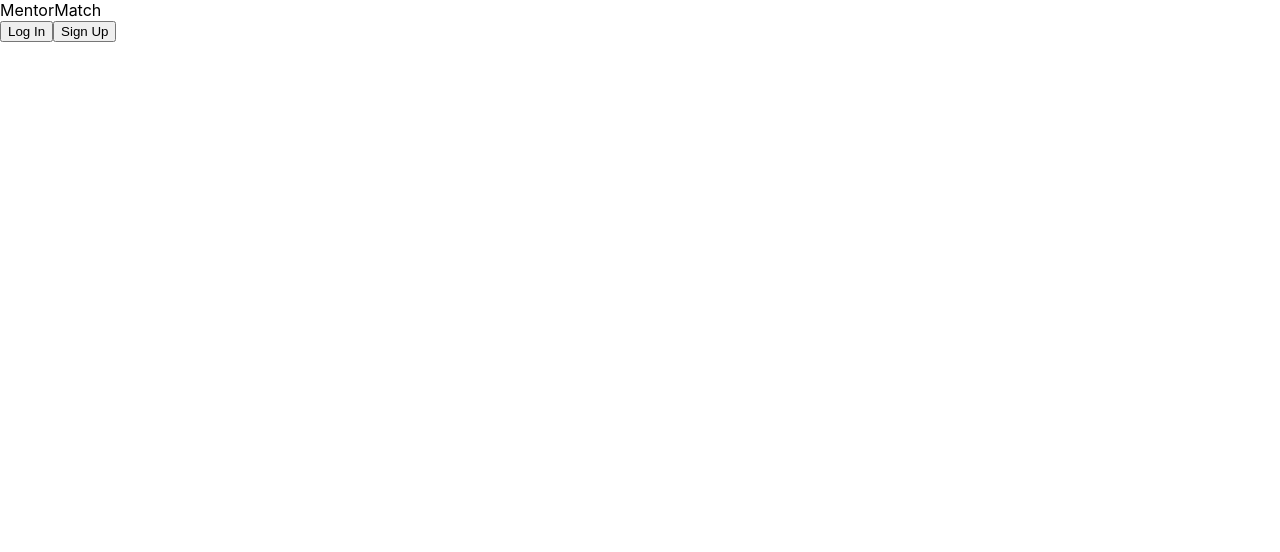
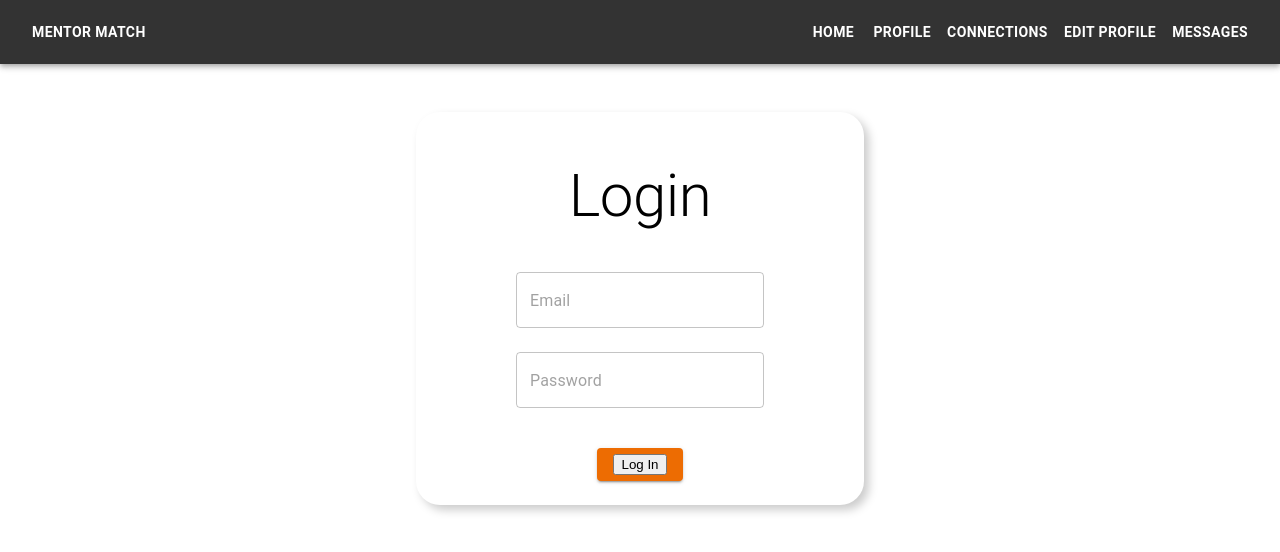
Before and after one commit to habeshongo/mentorMatch, a React (Create React App) app in the folder client/: page / in a window 1280 px wide. Shown: the top 552 px of the page. Built offline with nearby package versions, Linux system fonts and the light colour scheme; no server answers.

Commit message:
add css to pages

```diff
--- a/client/src/App.js
+++ b/client/src/App.js
@@ -1,5 +1,6 @@
 import { Route, Routes } from "react-router-dom";
-import Home from "./Components/home";
+import "./Components/sidebar.css";
+import Home from "./pages/Home";
 import LoginButton from "./Components/login";
 import LogoutButton from "./Components/logout";
 import Profile from "./Components/profile";
@@ -25,7 +26,7 @@ const queryClient = new QueryClient();
 // Provide the client to your App
 function App() {
   return (
-    <div className="App">
+    <div className="App right-block">
       <QueryClientProvider client={queryClient}>
         <BrowserRouter>
           <Auth0ProviderWithNavigate>
--- a/client/src/Components/Connects.js
+++ b/client/src/Components/Connects.js
@@ -1,5 +1,6 @@
 // HeroSection.js
 import React from "react";
+import NavBar from "./Navbar";
 import Container from "@mui/material/Container";
 import Grid from "@mui/material/Grid";
 import Typography from "@mui/material/Typography";
@@ -23,6 +24,7 @@ const ConnectionsSection = () => {
 
   return (
     <Container>
+      <NavBar />
       <div>
         <Typography variant="h4" component="h1">
           Connections
--- a/client/src/Components/Navbar.js
+++ b/client/src/Components/Navbar.js
@@ -9,26 +9,28 @@ const NavBar = () => {
         <AppBar position="static" sx={{ backgroundColor: '#333' }}>
             <Toolbar>
                 <Typography variant="h6" component="div" sx={{ flexGrow: 1 }}>
-                    Mentor Match
+                    <Link to="/connections" style={{ textDecoration: 'none' }}>
+                    <Button color="inherit" sx={{ color: 'white', fontWeight: 'bold' }}>Mentor Match</Button>
+                </Link>
                 </Typography>
 
                 <Link to="/" style={{ textDecoration: 'none' }}>
                     <Button color="inherit" sx={{ color: 'white', fontWeight: 'bold' }}>Home</Button>
                 </Link>
 
-                <Link to="/users" style={{ textDecoration: 'none' }}>
-                    <Button color="inherit" sx={{ color: 'white', fontWeight: 'bold' }}>Users</Button>
-                </Link>
 
-                <Link to="/user" style={{ textDecoration: 'none' }}>
+                <Link to="/profile" style={{ textDecoration: 'none' }}>
                     <Button color="inherit" sx={{ color: 'white', fontWeight: 'bold' }}>Profile</Button>
                 </Link>
 
-                <Link to="/connection" style={{ textDecoration: 'none' }}>
+                <Link to="/connections" style={{ textDecoration: 'none' }}>
                     <Button color="inherit" sx={{ color: 'white', fontWeight: 'bold' }}>Connections</Button>
                 </Link>
+                <Link to="/edit" style={{ textDecoration: 'none' }}>
+                    <Button color="inherit" sx={{ color: 'white', fontWeight: 'bold' }}>Edit Profile</Button>
+                </Link>
 
-                <Link to="/message" style={{ textDecoration: 'none' }}>
+                <Link to="/chat" style={{ textDecoration: 'none' }}>
                     <Button color="inherit" sx={{ color: 'white', fontWeight: 'bold' }}>Messages</Button>
                 </Link>
 
--- a/client/src/Components/OthersProfile.js
+++ b/client/src/Components/OthersProfile.js
@@ -1,4 +1,5 @@
 import React from "react";
+import NavBar from "./Navbar";
 import { useParams } from "react-router-dom";
 import { useQuery } from "@tanstack/react-query";
 import { getProfileById } from "../services/api";
@@ -18,13 +19,14 @@ const OthersProfile = () => {
 
   return (
     <div>
+      <NavBar />
       {isLoading ? <div>Loading...</div> : <div></div>}
       <div className="section">
-        <Box>
+        {/* <Box>
           <Button color="secondary" variant="contained">
             Connect
           </Button>
-        </Box>
+        </Box> */}
         {data && !isLoading && (
           <AshtonProfile
             expertises={data.user.mentorProfile}
--- a/client/src/Components/SendbirdMessenger.js
+++ b/client/src/Components/SendbirdMessenger.js
@@ -1,4 +1,5 @@
 import React, { useState } from "react";
+import NavBar from "./Navbar";
 import { Channel, ChannelList, ChannelSettings } from "@sendbird/uikit-react";
 
 const SendbirdMessenger = () => {
@@ -18,6 +19,8 @@ const SendbirdMessenger = () => {
     channelChatDiv.style.cssFloat = "none";
   };
   return (
+    <div>
+      <NavBar />
     <div className="channel-wrap">
       <div className="channel-list">
         <ChannelList
@@ -47,7 +50,8 @@ const SendbirdMessenger = () => {
         </div>
       )}
     </div>
-  );
-};
+
+      </div>
+)};
 
 export default SendbirdMessenger;
--- a/client/src/Components/login.js
+++ b/client/src/Components/login.js
@@ -6,7 +6,7 @@ const LoginButton = () => {
   const handleLogin = async () => {
     await loginWithRedirect({
       appState: {
-        returnTo: "/profile",
+        returnTo: "/connections",
       },
       // authorizationParams: {
       //   screen_hint: "signup",
--- a/client/src/Components/profile.js
+++ b/client/src/Components/profile.js
@@ -1,5 +1,7 @@
 import { useAuth0 } from "@auth0/auth0-react";
 import React from "react";
+import NavBar from "./Navbar";
+// import "./sidebar.css";
 import { getProfile } from "../services/api";
 
 import { useQuery } from "@tanstack/react-query";
@@ -19,13 +21,16 @@ const Profile = () => {
     return <div>Loading ...</div>;
   }
 
-  return (
+  return data && user && data.user && !isLoading && (
+
     <>
-      {data && user && data.user && !isLoading && (
-        <div>
+      <NavBar />
+      <div className="sidebar-layout">
+        <div className="sidebar">
           <img src={data.user.picture} alt={data.user.name} />
           <h2>{data.user.name}</h2>
           <p>{data.user.email}</p>
+          </div>
           <AshtonProfile
             expertises={data.user.mentorProfile}
             interests={data.user.menteeProfile}
@@ -33,8 +38,7 @@ const Profile = () => {
             description={data.user.profile_description}
             picture={data.user.picture}
           />
-        </div>
-      )}
+    </div>
     </>
   );
 };
--- /dev/null
+++ b/client/src/Components/sidebar.css
@@ -0,0 +1,14 @@
+.sidebar-layout{
+  display: flex;
+  flex-direction: row;
+
+}
+
+.sidebar{
+  width: 20vw;
+  padding-top: 2em;
+  display: flex;
+  flex-direction: column;
+  align-items: center;
+  background-color: rgb(80, 82, 83);
+}
--- a/client/src/Components/signup.js
+++ b/client/src/Components/signup.js
@@ -1,5 +1,6 @@
 import { useAuth0 } from "@auth0/auth0-react";
 import React from "react";
+import EditProfileForm from "./EditProfileForm";
 
 export const SignupButton = () => {
   const { loginWithRedirect } = useAuth0();
@@ -7,7 +8,7 @@ export const SignupButton = () => {
   const handleSignUp = async () => {
     await loginWithRedirect({
       appState: {
-        returnTo: "/profile",
+        returnTo: "/edit",
       },
       authorizationParams: {
         screen_hint: "signup",
--- a/client/src/index.js
+++ b/client/src/index.js
@@ -1,6 +1,7 @@
 import React from "react";
 import ReactDOM from "react-dom/client";
 import "./index.css";
+import NavBar from "./Components/Navbar";
 import App from "./App";
 
 const root = ReactDOM.createRoot(document.getElementById("root"));
--- a/client/src/pages/Home.jsx
+++ b/client/src/pages/Home.jsx
@@ -1,6 +1,10 @@
 import React, {useState} from 'react'
 import Typography from '@mui/material/Typography';
 import Box from '@mui/material/Box';
+import NavBar from '../Components/Navbar';
+import LoginButton from '../Components/login';
+import { SignupButton } from '../Components/signup';
+
 
 import { Button, TextField } from '@mui/material';
 const Home = () => {
@@ -32,6 +36,7 @@ setInput({
 
   return (
     <div>
+      <NavBar />
       <form onSubmit={handleSubmit}>
         <Box display='flex' flexDirection={"column"} maxWidth={400} justifyItems="center" alignItems={'center'} margin="auto" borderRadius={6} marginTop={6} padding={3} boxShadow={"5px 5px 10px #ccc"} >
         <Typography variant='h2' padding={3} textAlign="center">{isSignup ? 'Signup': 'Login'}</Typography>
@@ -46,9 +51,9 @@ setInput({
         }}}/>
        <Button type='submit' sx={{ marginTop: 4 }} variant="contained" color="warning">
 
-{isSignup ?"Signup": "Login"}
+{isSignup ? <SignupButton />: <LoginButton />}
 </Button>
-<Button onClick ={()=>setIsSignup(!isSignup)} sx={{ marginTop: 4 }}>Change to {isSignup ? 'Login' : 'Signup'}</Button>
+{/* <Button onClick ={()=>setIsSignup(!isSignup)} sx={{ marginTop: 4 }}>Go to {isSignup ? 'Login' : 'Signup'}</Button> */}
 
         </Box>
       </form>
```
